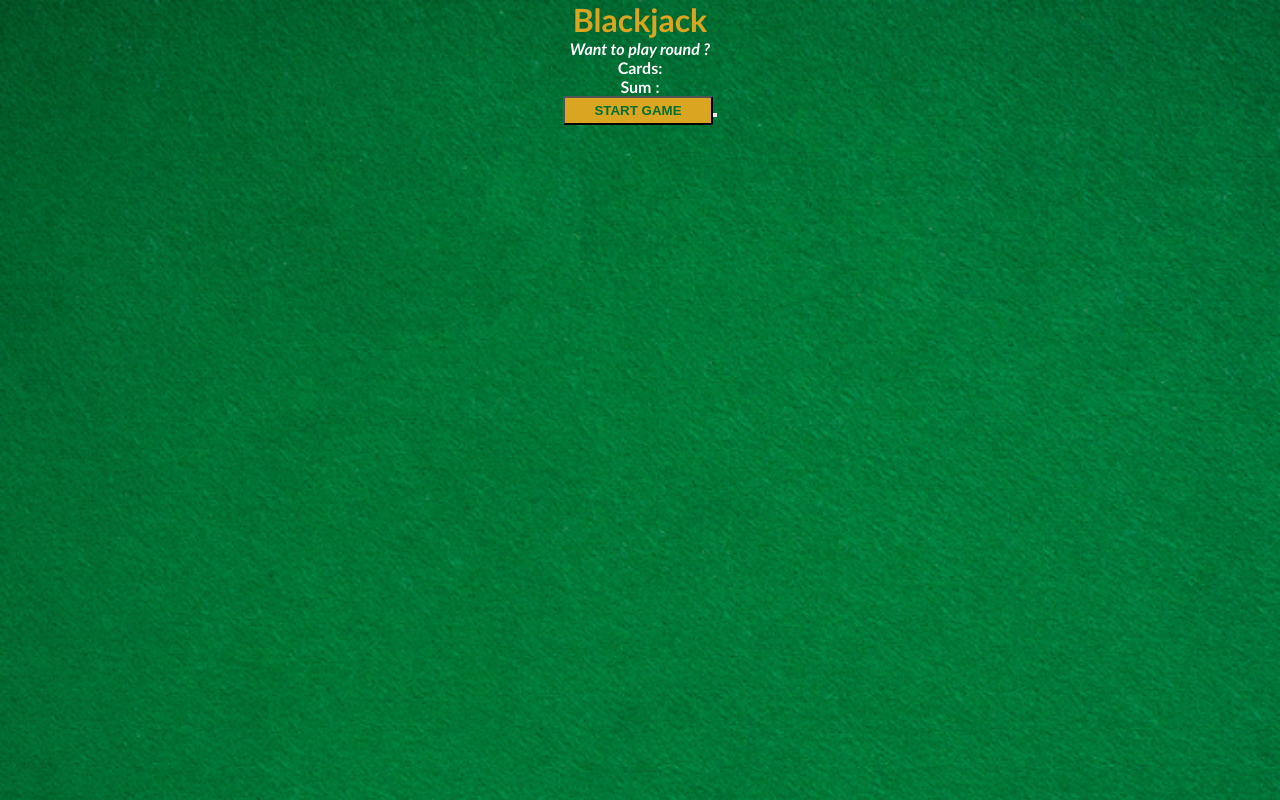
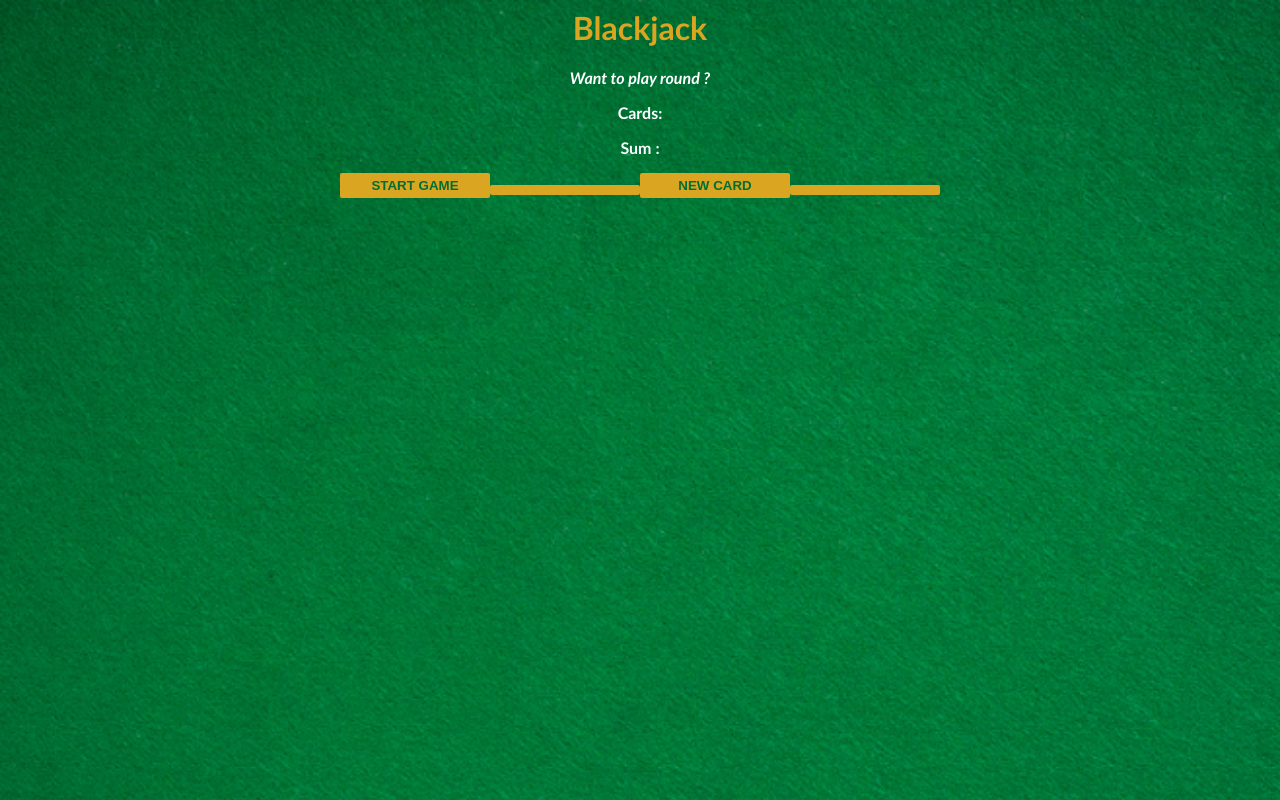
Before and after one commit to AnyegaAlex/BlackJack-App, a plain HTML site: page index.html in a window 1280 px wide. Drawn offline with Linux system fonts and the light colour scheme.

Commit message:
Drawing a new card message

```diff
--- a/index.html
+++ b/index.html
@@ -8,6 +8,7 @@
 <p id="cards-el"> Cards: </p>
 <p id="sum-el"> Sum : </p>
 <button id="startGame-btn" onclick="startGame()"> START GAME <button>
+<button id="newCard-btn" onclick="newCard()"> NEW CARD <button>
 <script src="main.js"> </script>
 </body>
 </html>
--- a/main.css
+++ b/main.css
@@ -1,34 +1,27 @@
-*{
-  margin: 0;
-  padding: 0;
-  box-sizing: border-box;
-}
-
-body{
+body {
   font-family: 'Trebuchet MS', 'Lucida Sans Unicode', 'Lucida Grande', Arial, sans-serif;
   background-image: url("table.png");
   background-size: cover;
   font-weight: bold;
   color: white;
   text-align: center;
-
 }
 
-#startGame-btn{
+h1 {
+  color: goldenrod;
+}
+
+#message-el {
+  font-style: italic;
+}
+
+button {
   color: #016f32;
-  width:150px;
-  background-color:goldenrod;
+  width: 150px;
+  background: goldenrod;
   padding-top: 5px;
   padding-bottom: 5px;
   font-weight: bold;
+  border: none;
   border-radius: 2px;
-
 }
-
-#message-el{
- font-style: italic;
-}
-
-h1{
-  color: goldenrod;
-}
--- a/main.js
+++ b/main.js
@@ -24,3 +24,7 @@ let sum = firstCard + secondCard
       }
       messageEl.innerHTML = message
   }
+
+  function newCard() {
+    messageEl.textContent = " Drawing a new card !"
+  }
```
